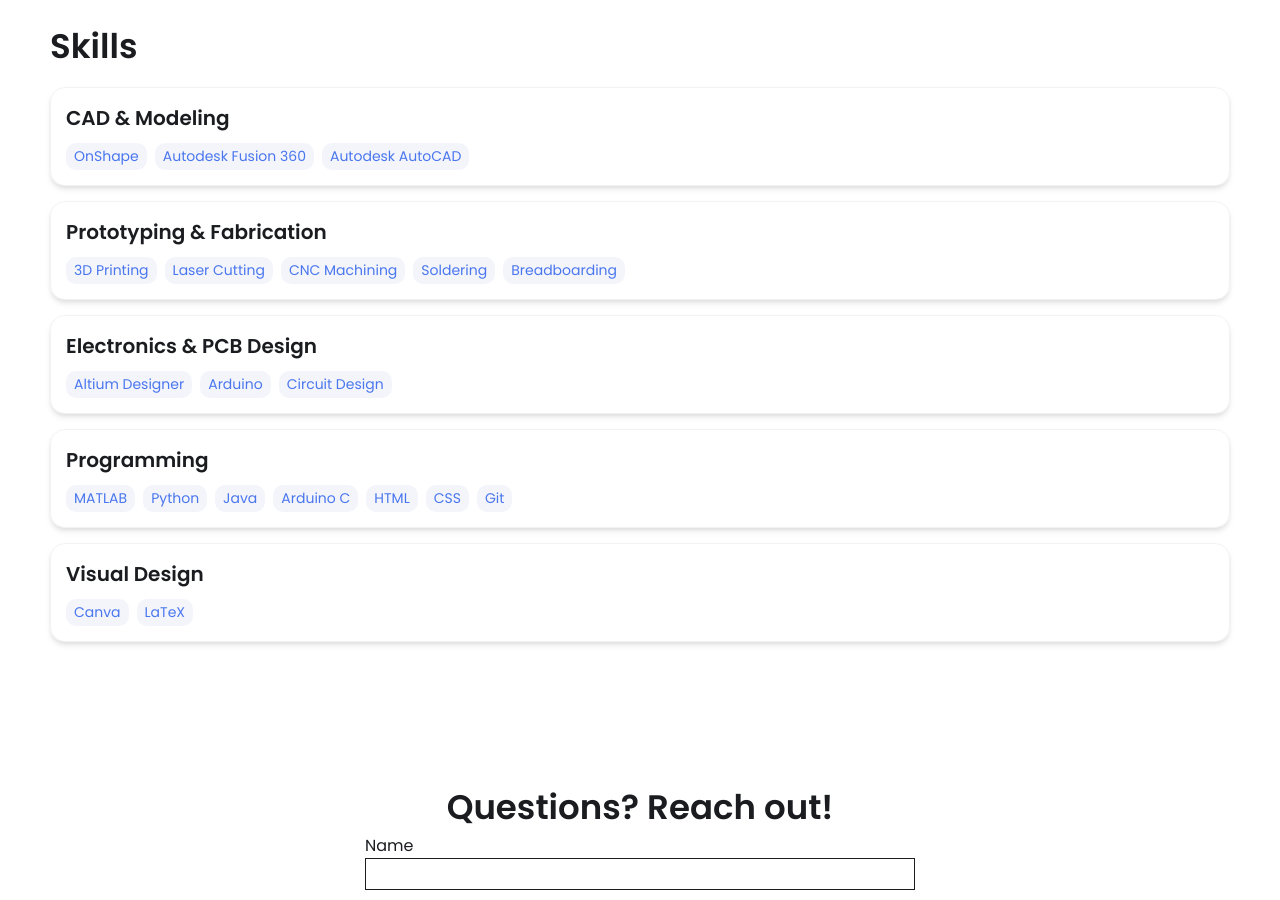
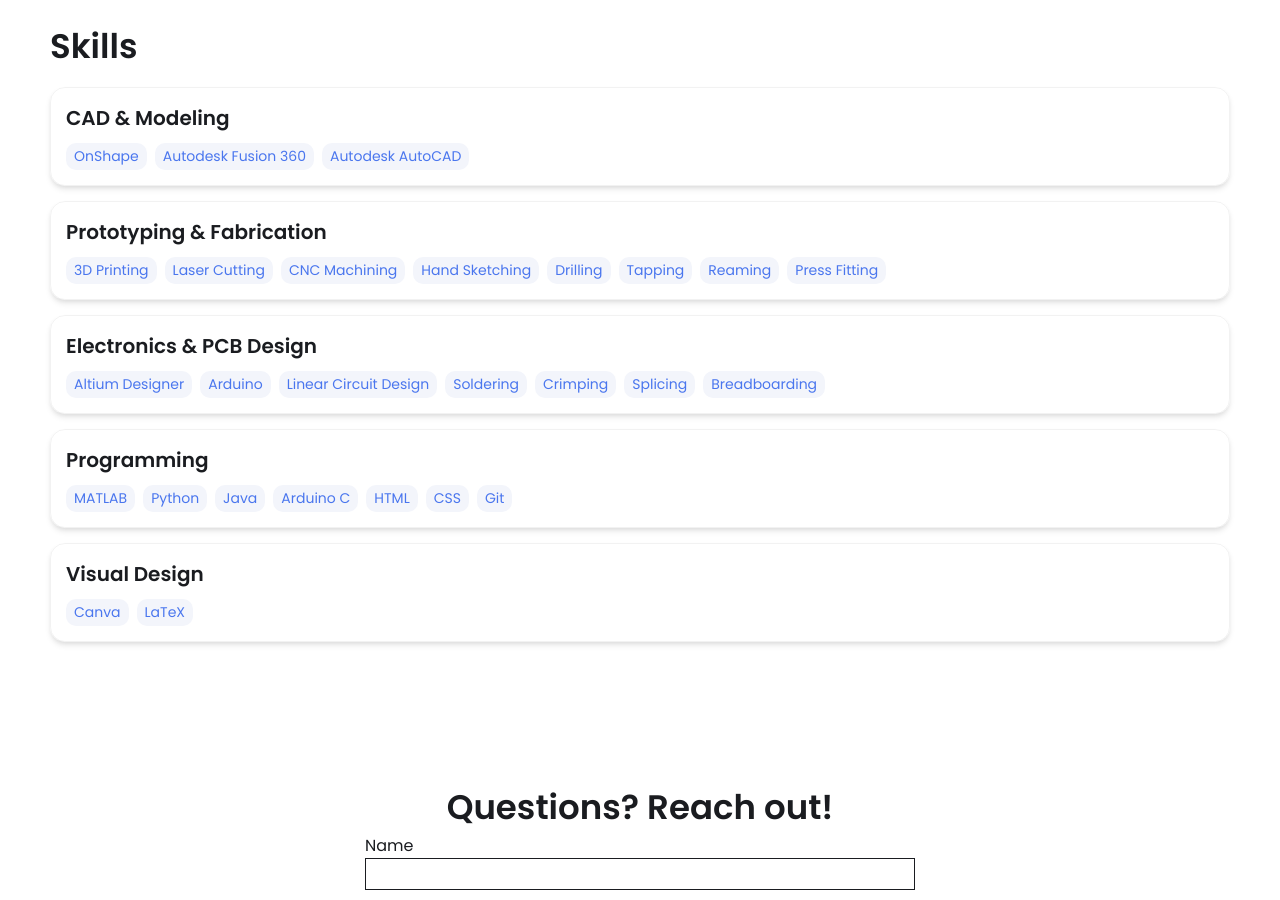
Before and after one commit to blasejlondono/blasejlondono.github.io, a Jekyll site: the page built from index.html, in a window 1280 px wide and 900 px high, scrolled down 1666 px. Built offline with Jekyll 4.4.1, drawn with Linux system fonts in a browser that asks for light colours.

Commit message:
Update _config.yml

```diff
--- a/_config.yml
+++ b/_config.yml
@@ -55,14 +55,21 @@
     - 3D Printing
     - Laser Cutting
     - CNC Machining
-    - Soldering
-    - Breadboarding
+    - Hand Sketching
+    - Drilling
+    - Tapping
+    - Reaming
+    - Press Fitting
 
   - category: Electronics & PCB Design
     tools:
     - Altium Designer
     - Arduino
-    - Circuit Design
+    - Linear Circuit Design
+    - Soldering
+    - Crimping
+    - Splicing
+    - Breadboarding
 
   - category: Programming
     tools:
```
